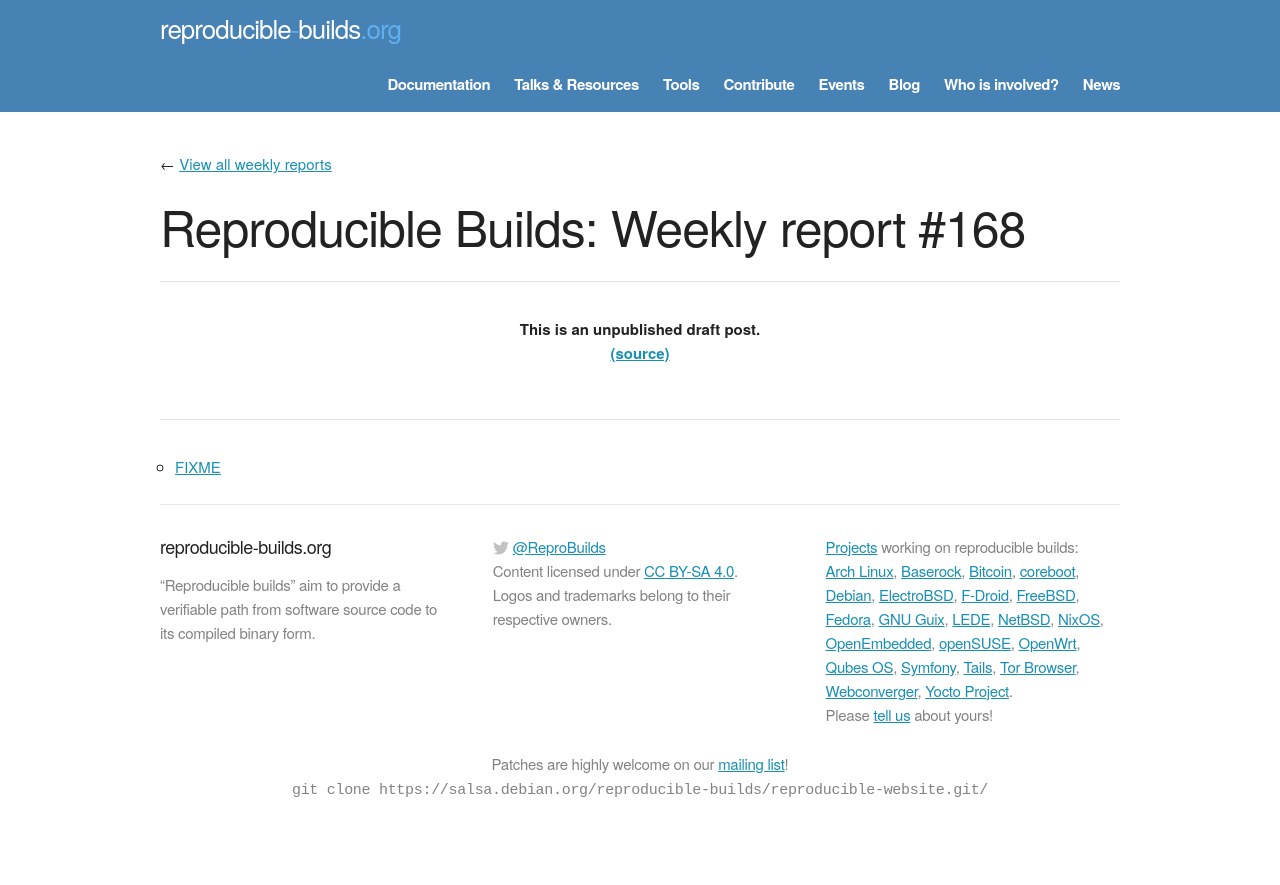
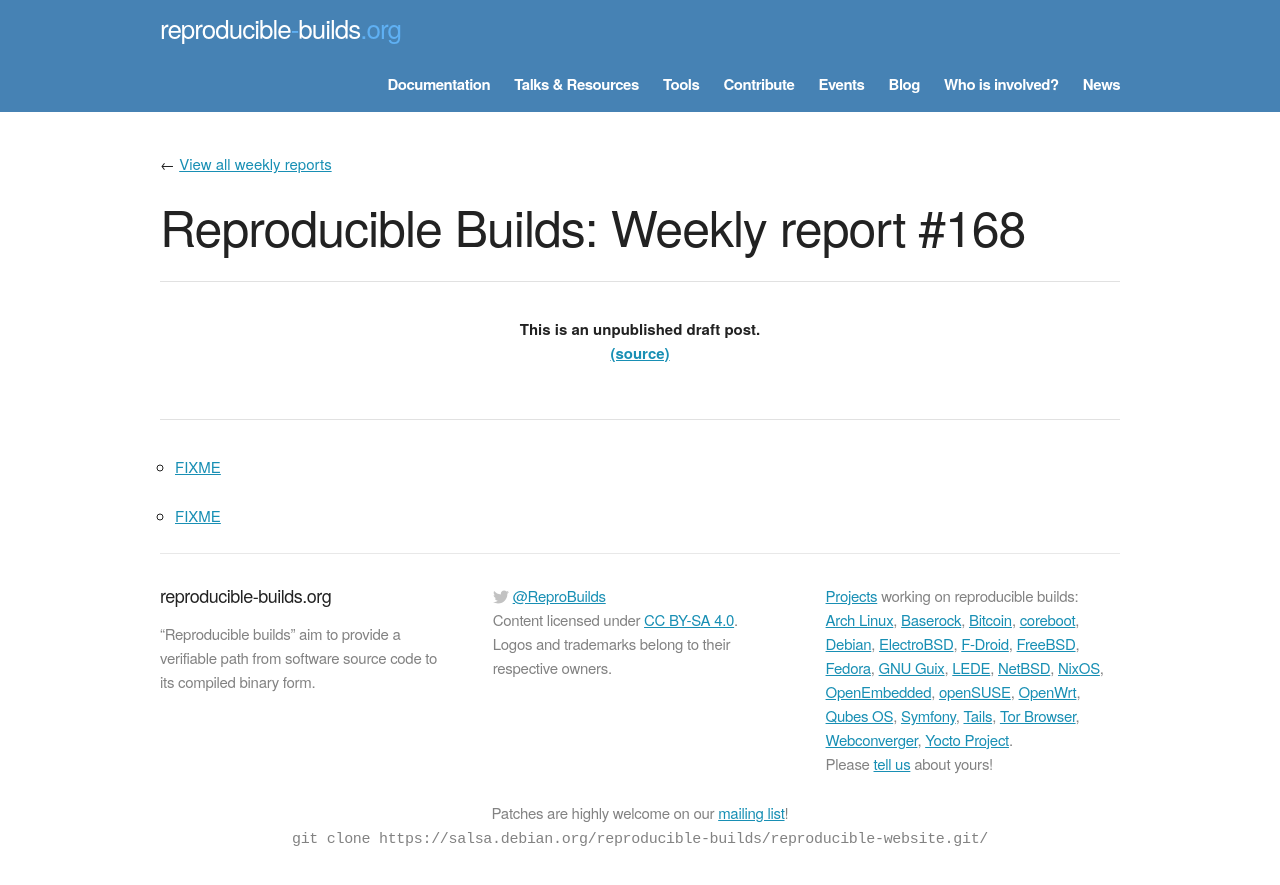
Before and after one commit to prototypefund/reproducible-website, a Jekyll site: the page built from _blog/posts/168.md, in a window 1280 px wide. Shown: the top 885 px of the page. Built offline with Jekyll 4.4.1, drawn with Linux system fonts in a browser that asks for light colours; some web fonts are replaced.

Commit message:
168 += https://bugs.debian.org/894476

```diff
--- a/_blog/posts/168.md
+++ b/_blog/posts/168.md
@@ -4,3 +4,5 @@ week: 168
 ---
 
 * [FIXME](https://blogs.gnome.org/mclasen/2018/07/07/flatpak-making-contribution-easy/)
+
+* [FIXME](https://bugs.debian.org/894476)
```
